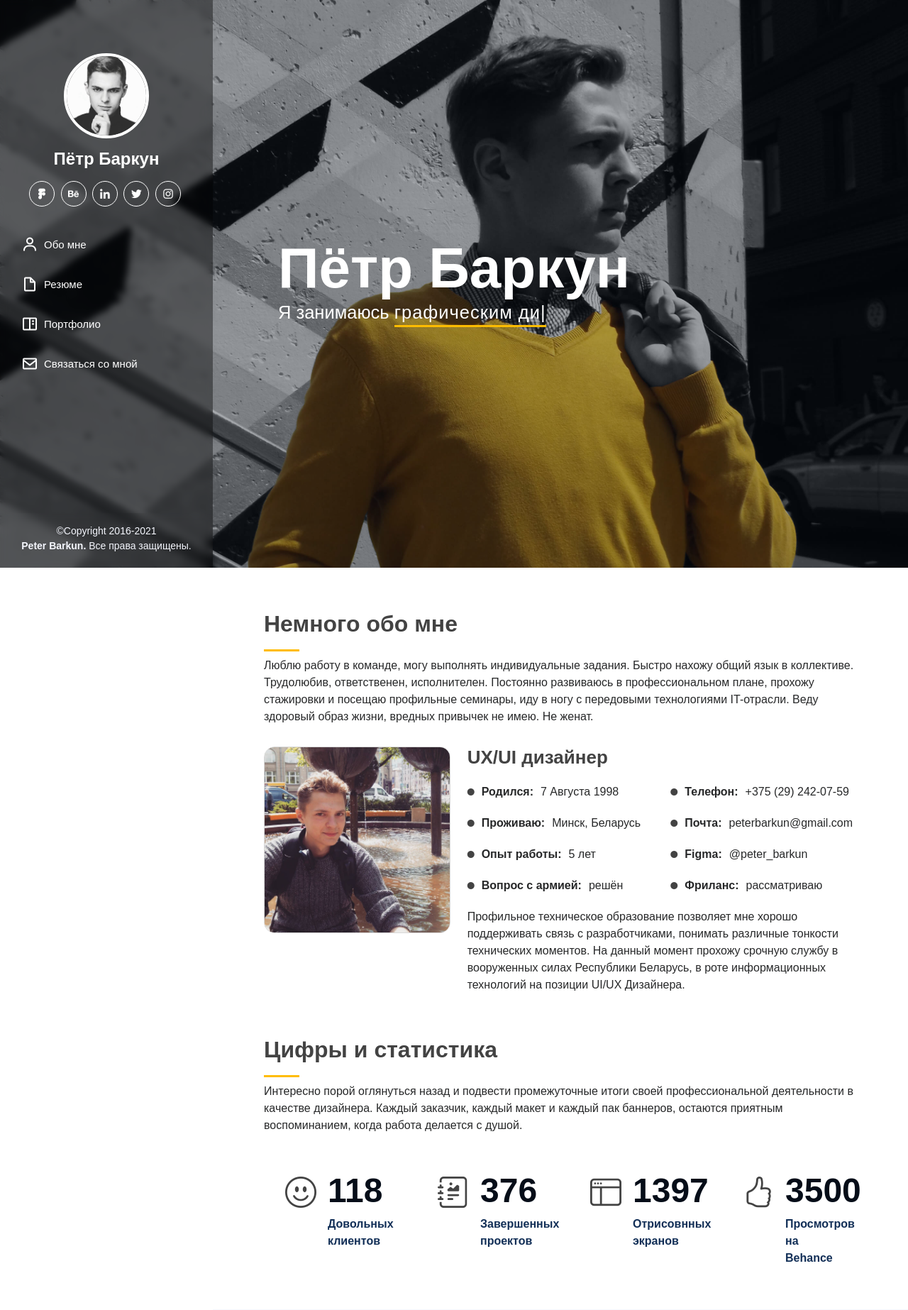
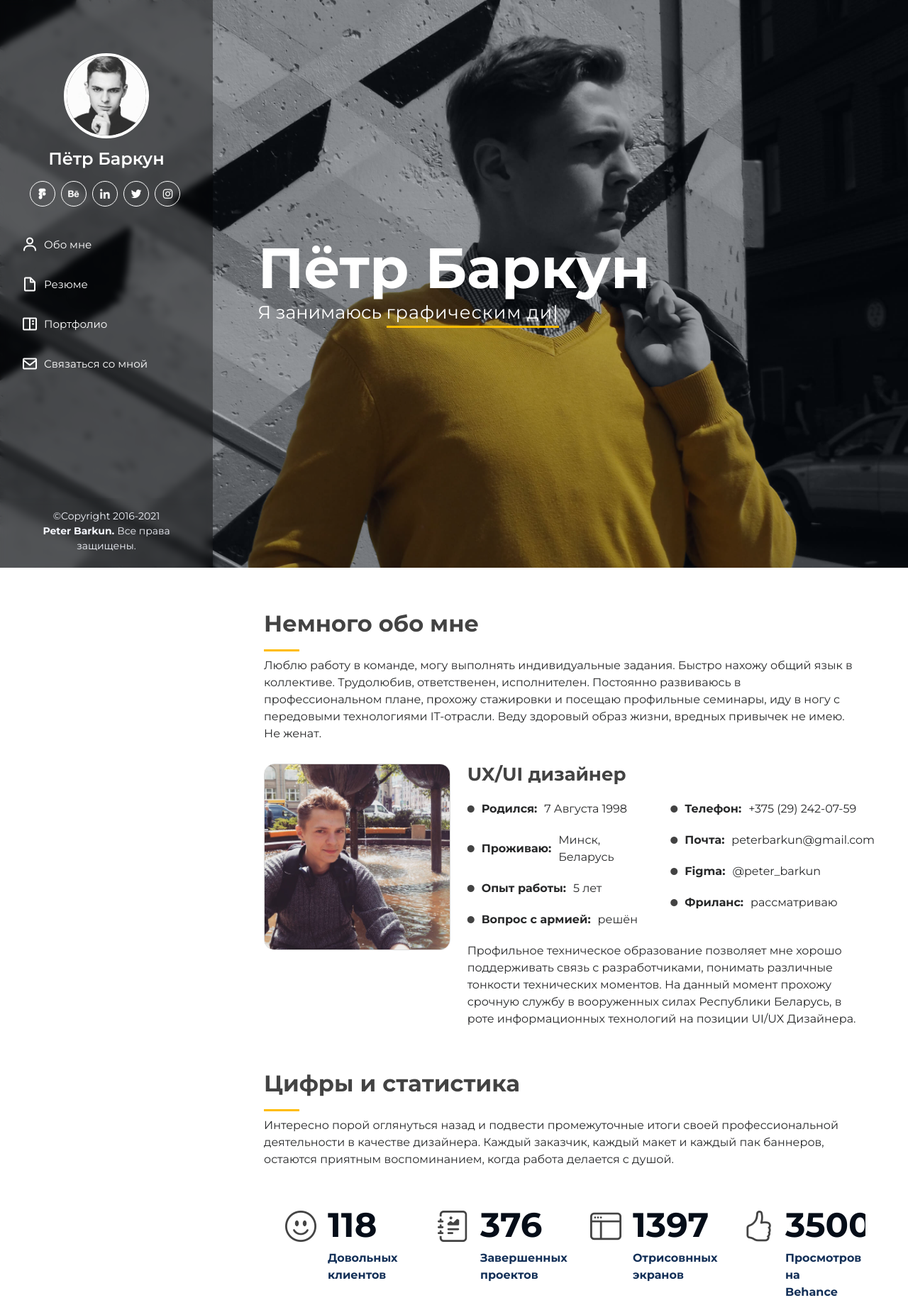
Before and after one commit to Unterfeldwebel33/peterbarkun, a PHP site: page / in a window 1280 px wide. Shown: the top 1846 px of the page at 71% size. Run offline with PHP 8.4, Linux system fonts and the light colour scheme.

Commit message:
Доработка шрифтов

```diff
--- a/assets/css/style.css
+++ b/assets/css/style.css
@@ -4,6 +4,7 @@
       url("fonts/Gilroy-SemiBold.ttf") format('ttf');
   font-weight: 600;
   font-style: normal;
+  font-display: swap;
 }
 
 @font-face {
@@ -12,11 +13,12 @@
       url("fonts/Gilroy-Medium.ttf") format('ttf');
   font-weight: 500;
   font-style: normal;
+
 }
 
 
 body {
-  font-family: "Gilroy", sans-serif;
+  font-family: "Gilroy", "Montserrat", sans-serif;
   color: #272829;
 }
 
@@ -35,6 +37,13 @@ a.phone{
   text-decoration: none;
 }
 
+a.cont_phone{
+  color: #272829;
+  text-decoration: none;
+  font-family: "Gilroy", "Montserrat", sans-serif;
+  font-size: 14px;
+}
+
 @media (max-width: 1024px) {
   a.figma {
     color: #FFBC00;
@@ -48,12 +57,12 @@ a:hover {
 }
 
 h1, h2, h3, h4, h5, h6 {
-  font-family: "Gilroy", sans-serif;
+  font-family: "Gilroy", "Montserrat", sans-serif;
 }
 
 @media (min-width: 1920px) {
     p{
-      font-family: "Gilroy", sans-serif;
+      font-family: "Gilroy", "Montserrat", sans-serif;
       font-size: 18px;
     }
 }
@@ -119,7 +128,7 @@ h1, h2, h3, h4, h5, h6 {
   font-weight: 600;
   -moz-text-align-last: center;
   text-align-last: center;
-  font-family: "Gilroy", sans-serif;
+  font-family: "Gilroy", "Montserrat", sans-serif;
 }
 #header .profile h1 a, #header .profile h1 a:hover {
   color: #fff;;
@@ -280,7 +289,7 @@ h1, h2, h3, h4, h5, h6 {
   color: #fff;
   margin-bottom: 50px;
   font-size: 25.5px;
-  font-family: "Gilroy", sans-serif;
+  font-family: "Gilroy", "Montserrat", sans-serif;
 }
 #hero p span {
   color: #fff;
@@ -485,7 +494,7 @@ section {
 .facts .count-box p {
   padding: 15px 0 0 0;
   margin: 0 0 0 60px;
-  font-family: "Gilroy", sans-serif;
+  font-family: "Gilroy", "Montserrat", sans-serif;
   font-size: 16px;
   color: #122f57;
 }
@@ -495,7 +504,7 @@ section {
   margin-top: 20px;
   color: #122f57;
   font-size: 15px;
-  font-family: "Gilroy", sans-serif;
+  font-family: "Gilroy", "Montserrat", sans-serif;
   transition: ease-in-out 0.3s;
 }
 .facts .count-box a:hover {
@@ -522,7 +531,7 @@ section {
   text-transform: uppercase;
   display: block;
   font-weight: 600;
-  font-family: "Gilroy", sans-serif;
+  font-family: "Gilroy", "Montserrat", sans-serif;
   color: #050d18;
 }
 .skills .progress .skill .val {
@@ -563,7 +572,7 @@ section {
   font-size: 18px;
   font-weight: 600;
   text-transform: uppercase;
-  font-family: "Gilroy", sans-serif;
+  font-family: "Gilroy", "Montserrat", sans-serif;
   color: #050d18;
   margin-bottom: 10px;
 }
--- a/index.html
+++ b/index.html
@@ -24,6 +24,10 @@
 
   <!-- Template Main CSS File -->
   <link href="assets/css/style.css" rel="stylesheet">
+
+  <link rel="preconnect" href="https://fonts.googleapis.com">
+  <link rel="preconnect" href="https://fonts.gstatic.com" crossorigin>
+  <link href="https://fonts.googleapis.com/css2?family=Montserrat:wght@400;500;600;700&display=swap" rel="stylesheet">
 
   <!-- Google Tag Manager -->
 <script>(function(w,d,s,l,i){w[l]=w[l]||[];w[l].push({'gtm.start':
@@ -470,7 +474,7 @@
           </div>
           <div class="col-lg-4 col-md-6 icon-box" data-aos="fade-up" data-aos-delay="400">
             <div class="icon"><i class="bi bi-people"></i></div>
-            <h4 class="title"><a href="">Могу с ним встретиться лично</a></h4>
+            <h4 class="title"><a href="">Могу с ними встретиться лично</a></h4>
             <p class="description">Напишите и или <a class="phone" href="tel:+375292420759">позвоните</a> мне и мы договоримся о встрече</p>
           </div>
           <div class="col-lg-4 col-md-6 icon-box" data-aos="fade-up" data-aos-delay="500">
@@ -583,7 +587,7 @@
               <div class="email">
                 <i class="bi bi-envelope"></i>
                 <h4>E-mail:</h4>
-                <p>info@example.com</p>
+                <p>peterbarkun@gmail.com</p>
               </div>
 
               <div class="phone">
```
